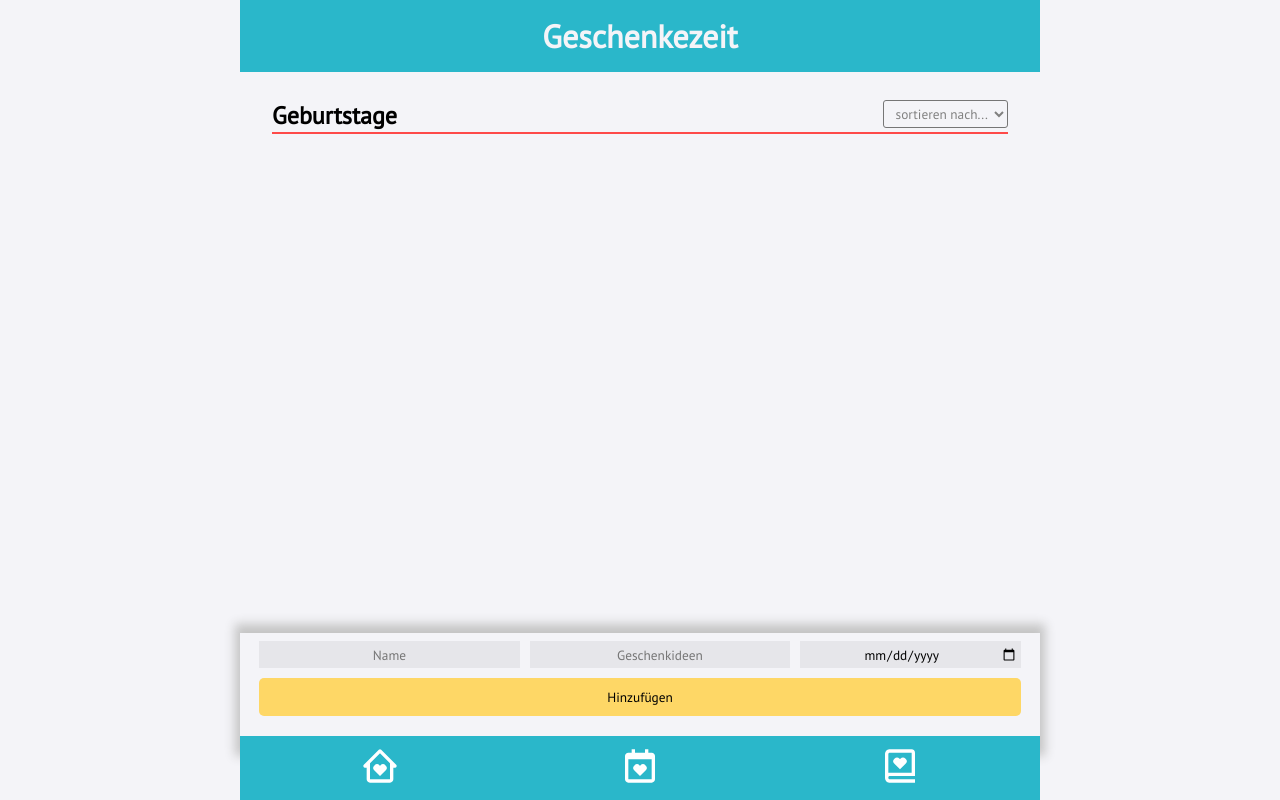
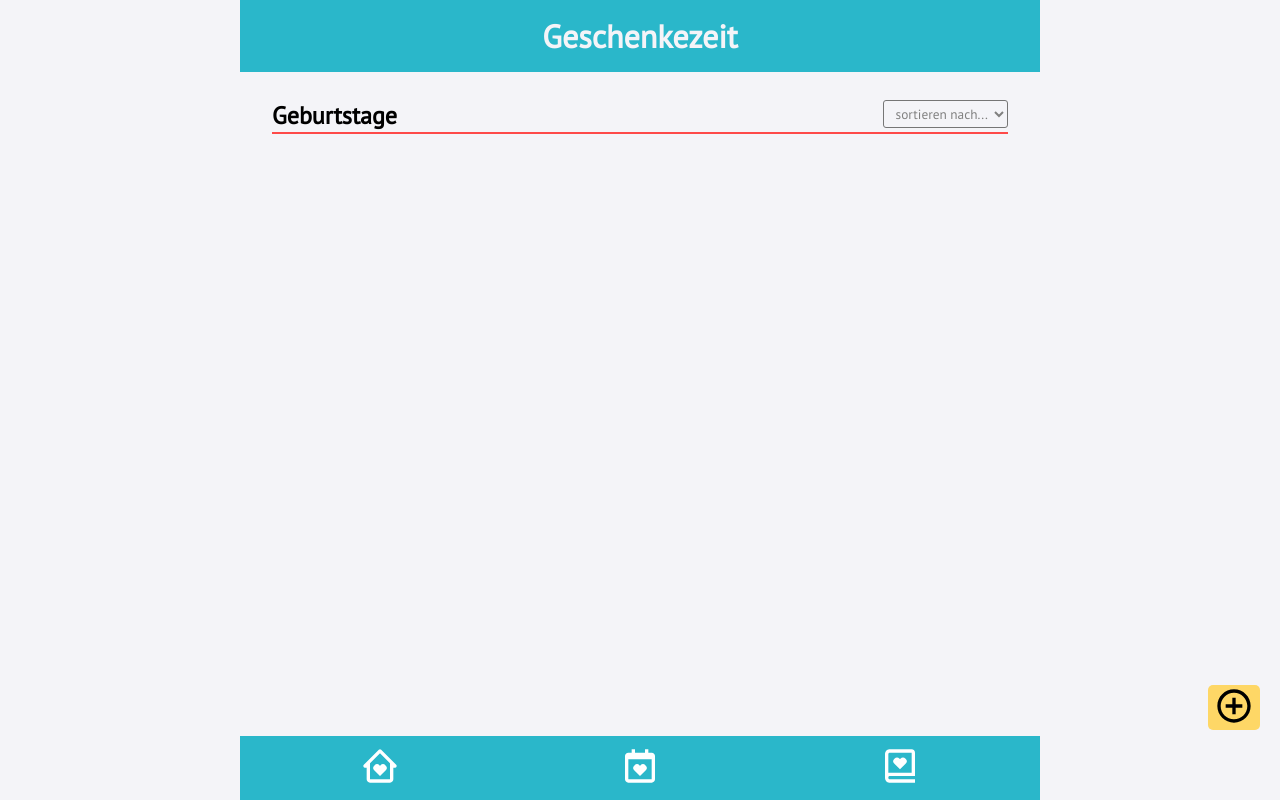
Before and after one commit to AntjeWalter/Geschenkezeit, a Next.js app: page / in a window 1280 px wide. Built offline with nearby package versions, Linux system fonts and the light colour scheme.

Commit message:
Add button and hide input, some styling

```diff
--- /dev/null
+++ b/components/BirthdayListPage/AddButton.js
@@ -0,0 +1,19 @@
+import { BiPlusCircle } from "react-icons/bi";
+import styled from "styled-components";
+
+export default function AddButton({ onClick }) {
+  return (
+    <StyledButton onClick={onClick}>
+      <BiPlusCircle size="5vh" color="black" />
+    </StyledButton>
+  );
+}
+
+const StyledButton = styled.button`
+  position: absolute;
+  bottom: 70px;
+  right: 20px;
+  border: none;
+  border-radius: 5px;
+  background-color: #fed766;
+`;
--- a/components/BirthdayListPage/Form.js
+++ b/components/BirthdayListPage/Form.js
@@ -1,7 +1,11 @@
 import { nanoid } from "nanoid";
+import { useState } from "react";
 import styled from "styled-components";
+import AddButton from "./AddButton";
 
 export default function Form({ onCreateEntry }) {
+  const [formActive, setFormActive] = useState(false);
+
   function handleSubmit(event) {
     event.preventDefault();
     const nameInput = event.target.name.value;
@@ -16,43 +20,67 @@ export default function Form({ onCreateEntry }) {
     };
     onCreateEntry(newEntry);
     event.target.reset();
+    setFormActive(false);
   }
 
   return (
+    <div>
+      {formActive === true ? (
         <StyledForm onSubmit={handleSubmit}>
-      <StyledInput
+          <StyledNameInput
             type="text"
             placeholder="Name"
             name="name"
             aria-label="Name Input"
+            className="nameInput"
             required
-      ></StyledInput>
-      <StyledInput
+          ></StyledNameInput>
+          <StyledDateInput
+            type="date"
+            placeholder="Geburtstag"
+            name="date"
+            aria-label="Birthday Input"
+            className="dateInput"
+            min="1900-01-01"
+            required
+          />
+          <StyledIdeaInput
             type="text"
             placeholder="Geschenkideen"
             name="idea"
             aria-label="Idea Input"
-      ></StyledInput>
-      <StyledInput
-        type="date"
-        placeholder="Geburtstag"
-        name="date"
-        aria-label="Birthday Input"
-        min="1900-01-01"
-        required
-      />
+            className="ideaInput"
+          ></StyledIdeaInput>
+
           <StyledSubmitButton type="submit" aria-label="Submit Input">
             Hinzufügen
           </StyledSubmitButton>
+          <StyledCancelButton
+            onClick={() => {
+              setFormActive(false);
+            }}
+          >
+            x
+          </StyledCancelButton>
         </StyledForm>
+      ) : (
+        <AddButton
+          onClick={() => {
+            setFormActive(true);
+          }}
+        />
+      )}
+    </div>
   );
 }
 
 const StyledForm = styled.form`
   position: fixed;
-  display: flex;
-  flex-wrap: wrap;
-  justify-items: center;
+  display: grid;
+  grid-template-areas:
+    "a a b b"
+    "c c c c"
+    "d d d e";
   bottom: 20px;
   gap: 10px;
   margin-bottom: 25px;
@@ -64,13 +92,31 @@ const StyledForm = styled.form`
   box-shadow: 0px -4px 10px 5px #c4c4c4;
 `;
 
-const StyledInput = styled.input`
+const StyledNameInput = styled.input`
   border: none;
   background-color: #e6e6ea;
   text-align: center;
-  flex-grow: 1;
   padding: 0.2rem;
   font-family: PTSans;
+  grid-area: a;
+`;
+
+const StyledDateInput = styled.input`
+  border: none;
+  background-color: #e6e6ea;
+  text-align: center;
+  padding: 0.2rem;
+  font-family: PTSans;
+  grid-area: b;
+`;
+
+const StyledIdeaInput = styled.input`
+  border: none;
+  background-color: #e6e6ea;
+  text-align: center;
+  padding: 0.2rem;
+  font-family: PTSans;
+  grid-area: c;
 `;
 
 const StyledSubmitButton = styled.button`
@@ -78,10 +124,17 @@ const StyledSubmitButton = styled.button`
   border: none;
   border-radius: 5px;
   padding: 10px;
-  width: 100%;
+  grid-area: d;
   text-align: center;
   font-family: PTSans;
   @media (min-height: 720px) {
     margin-bottom: 20px;
   }
 `;
+
+const StyledCancelButton = styled.button`
+  background-color: #fe4a49;
+  border: none;
+  border-radius: 5px;
+  grid-area: e;
+`;
--- a/pages/index.js
+++ b/pages/index.js
@@ -1,5 +1,6 @@
 import BirthdayList from "../components/BirthdayListPage/BirthdayList";
 import Header from "../components/Header";
+import AddButton from "../components/BirthdayListPage/AddButton";
 import Form from "../components/BirthdayListPage/Form";
 import Footer from "../components/Footer";
 import Sorting from "../components/BirthdayListPage/Sorting";
@@ -58,5 +59,5 @@ const StyledHeading = styled.h2`
 
 const StyledSection = styled.section`
   margin-top: 20px;
-  margin-bottom: 200px;
+  margin-bottom: 100px;
 `;
```
Lines whose indentation alone changed are shown as unchanged.
